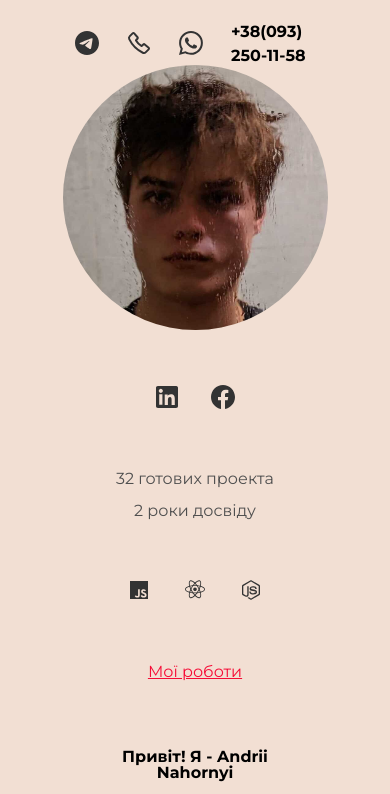
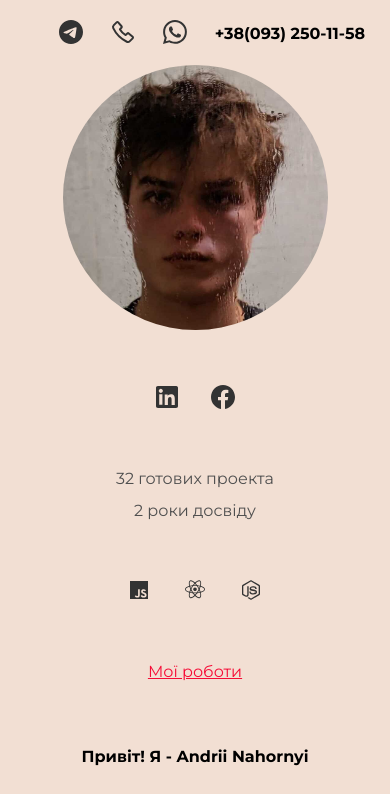
Before and after one commit to AndriiNhornyi/my-website, a plain HTML site: page index.html in a window 390 px wide. Shown: the top 794 px of the page. Drawn offline with Linux system fonts and the light colour scheme.

Commit message:
media 830

```diff
--- a/CSS/styles.css
+++ b/CSS/styles.css
@@ -1257,9 +1257,17 @@
 
 
 
-@media screen and (max-width: 830) {
+@media screen and (max-width: 830px) {
 
-    .wrapper-1{
-        padding: 10px;
+    .wrapper-1 {
+
+        padding-right: 0px;
+        padding-left: 0px;
+    }
+
+    .contact-section{
+
+        top: -30px;
+        right: 40px;
     }
 }
```
Also changed, not shown: index.html (+1 -1 lines).
